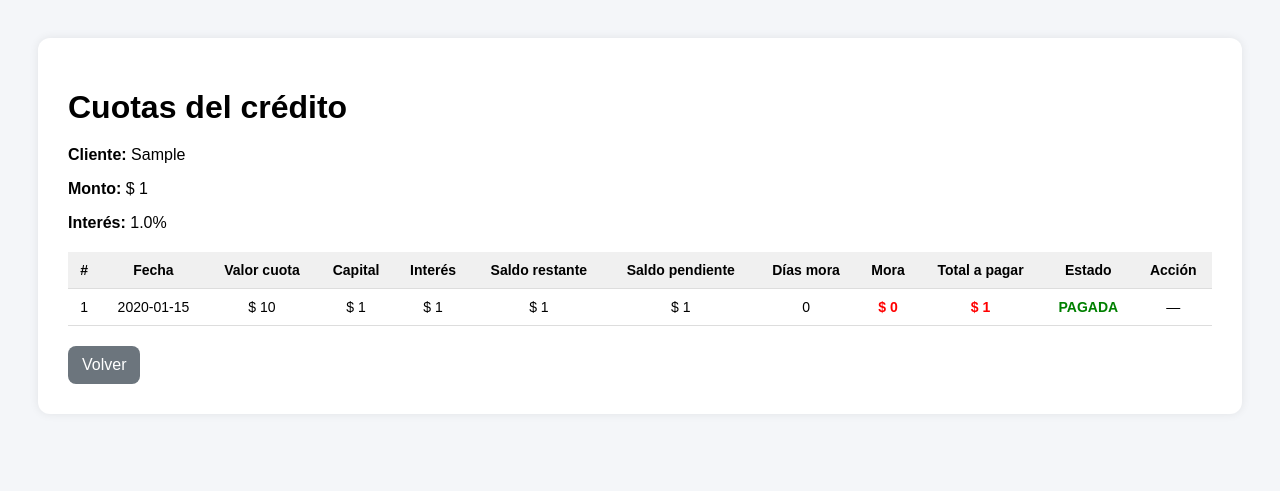
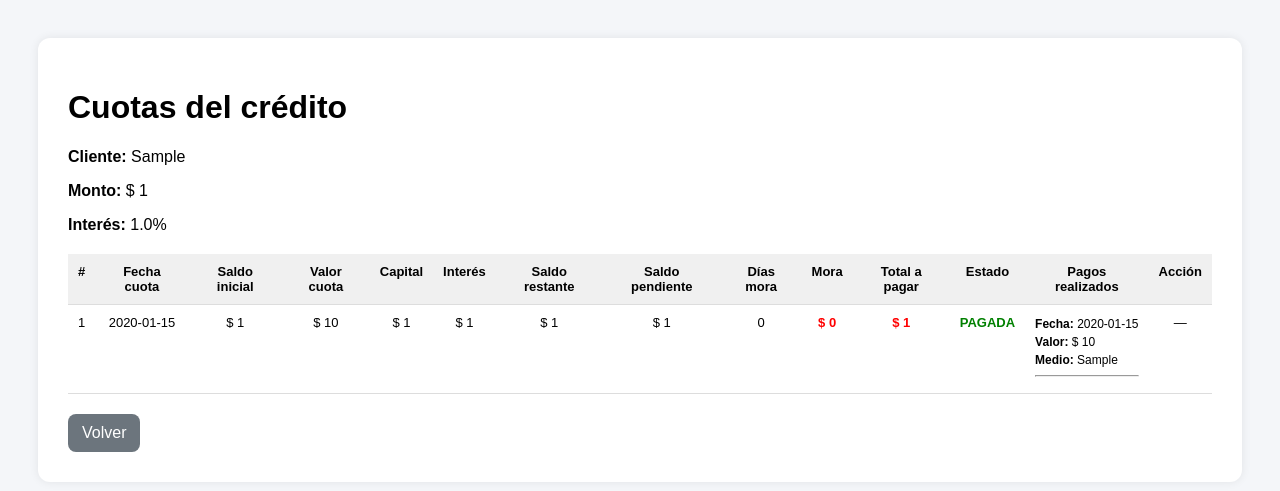
Before and after one commit to comprasconstructoracrv-afk/financiera, a Flask app: page /ver_cuotas/1 in a window 1280 px wide. Shown: the top 491 px of the page. Run offline with Flask 3, Linux system fonts and the light colour scheme; the visitor is signed in with stand-in values (Sample User, id 1); tables that the repository leaves empty hold one stand-in row (values such as "Sample post").

Commit message:
Corrijo cálculo sobre saldo inicial y muestro historial de pagos

```diff
--- a/templates/ver_cuotas.html
+++ b/templates/ver_cuotas.html
@@ -3,7 +3,6 @@
 <head>
     <meta charset="UTF-8">
     <title>Cuotas del crédito</title>
-
     <style>
         body {
             font-family: Arial, sans-serif;
@@ -12,16 +11,12 @@
         }
 
         .contenedor {
-            max-width: 1200px;
+            max-width: 1450px;
             margin: auto;
             background: white;
             padding: 30px;
             border-radius: 12px;
             box-shadow: 0 0 10px rgba(0,0,0,0.08);
-        }
-
-        h1 {
-            margin-bottom: 20px;
         }
 
         table {
@@ -34,7 +29,8 @@
             padding: 10px;
             border-bottom: 1px solid #ddd;
             text-align: center;
-            font-size: 14px;
+            font-size: 13px;
+            vertical-align: top;
         }
 
         th {
@@ -69,9 +65,14 @@
             text-decoration: none;
             border-radius: 8px;
         }
+
+        .historial {
+            text-align: left;
+            font-size: 12px;
+            line-height: 1.5;
+        }
     </style>
 </head>
-
 <body>
 <div class="contenedor">
 
@@ -85,7 +86,8 @@
         <thead>
             <tr>
                 <th>#</th>
-                <th>Fecha</th>
+                <th>Fecha cuota</th>
+                <th>Saldo inicial</th>
                 <th>Valor cuota</th>
                 <th>Capital</th>
                 <th>Interés</th>
@@ -95,6 +97,7 @@
                 <th>Mora</th>
                 <th>Total a pagar</th>
                 <th>Estado</th>
+                <th>Pagos realizados</th>
                 <th>Acción</th>
             </tr>
         </thead>
@@ -104,21 +107,15 @@
             <tr>
                 <td>{{ cuota.numero }}</td>
                 <td>{{ cuota.fecha_pago.strftime('%Y-%m-%d') }}</td>
+                <td>{{ cuota.saldo_inicial | cop }}</td>
                 <td>{{ cuota.valor_cuota | cop }}</td>
                 <td>{{ cuota.capital | cop }}</td>
                 <td>{{ cuota.interes | cop }}</td>
                 <td>{{ cuota.saldo_restante | cop }}</td>
                 <td>{{ cuota.saldo_pendiente | cop }}</td>
-
                 <td>{{ cuota.dias_mora }}</td>
-
-                <td class="rojo">
-                    {{ cuota.interes_mora | cop }}
-                </td>
-
-                <td class="rojo">
-                    {{ cuota.total_cobro | cop }}
-                </td>
+                <td class="rojo">{{ cuota.interes_mora | cop }}</td>
+                <td class="rojo">{{ cuota.total_cobro | cop }}</td>
 
                 <td>
                     {% if cuota.estado == 'PAGADA' %}
@@ -129,6 +126,21 @@
                         ABONO
                     {% else %}
                         PENDIENTE
+                    {% endif %}
+                </td>
+
+                <td class="historial">
+                    {% if pagos_por_cuota[cuota.id] %}
+                        {% for pago in pagos_por_cuota[cuota.id] %}
+                            <div>
+                                <strong>Fecha:</strong> {{ pago.fecha.strftime('%Y-%m-%d') }}<br>
+                                <strong>Valor:</strong> {{ pago.valor | cop }}<br>
+                                <strong>Medio:</strong> {{ pago.medio_pago }}
+                            </div>
+                            <hr>
+                        {% endfor %}
+                    {% else %}
+                        Sin pagos
                     {% endif %}
                 </td>
 
```
